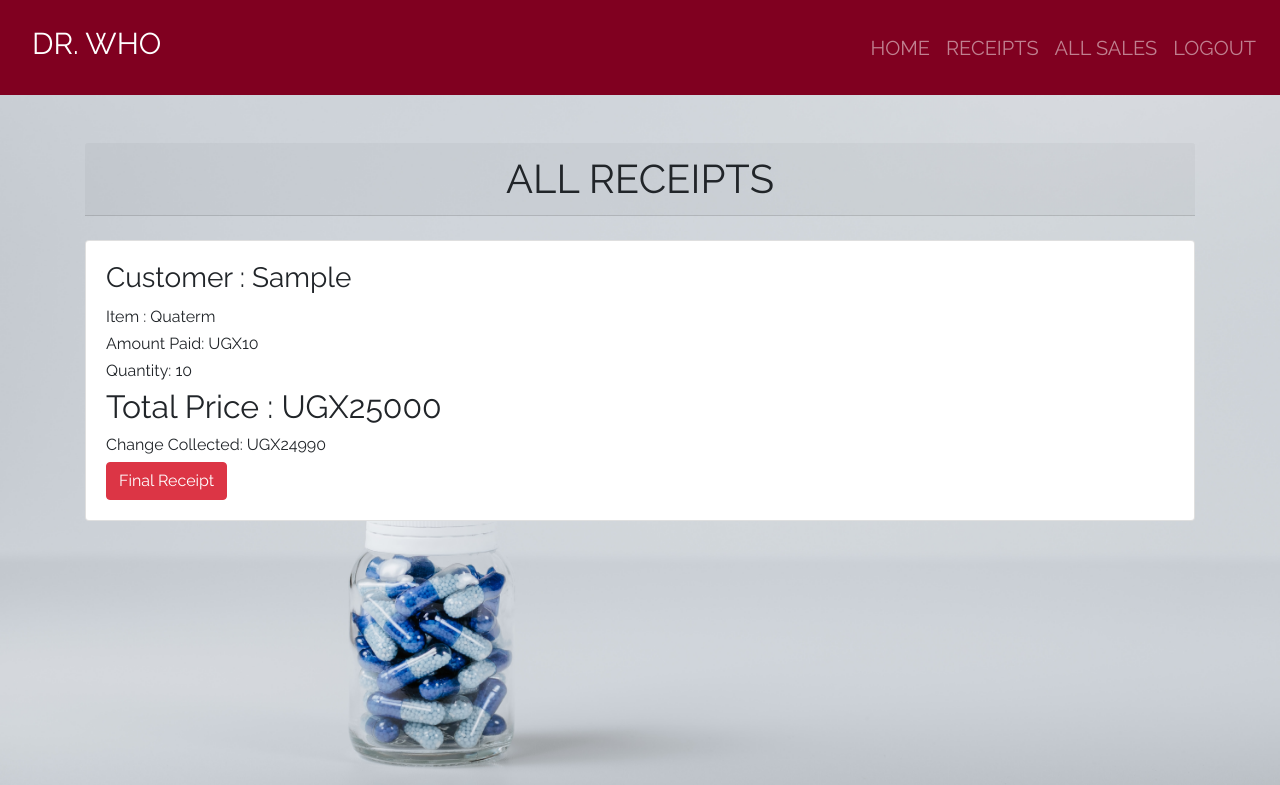
After one commit to kalosius/DR.Kalimunda, a Django app: page /reciept in a window 1280 px wide. The commit adds this page. Shown: the top 785 px of the page. Run offline with Django 4.2, Linux system fonts and the light colour scheme; a user stored in the database is signed in; data comes from the database, SQL or seed files in the repository; tables that the repository leaves empty hold one stand-in row (values such as "Sample post"); some libraries are stand-ins or nearby versions.

Commit message:
Added the sales receipt

```diff
--- a/dawa/admin.py
+++ b/dawa/admin.py
@@ -3,3 +3,5 @@ from .models import *
 # Register your models here.
 admin.site.register(Category)
 admin.site.register(Product)
+#Provide access to the admin to the sales
+admin.site.register(Sale)
--- a/dawa/models.py
+++ b/dawa/models.py
@@ -1,9 +1,6 @@
 from django.db import models
-
 # Create your models here.
-
-#models means description of the space on the database where we store things
-
+#model means description of the space on the database where we store things
 #models are python classes
 
 class Category(models.Model):
@@ -17,12 +14,40 @@ class Product(models.Model):
     # A foreign key is a column in one table that is being refrenced in another table
     category_name = models.ForeignKey(Category, on_delete=models.CASCADE, null=True, blank = True)
 
-    item_names = models.CharField(max_length =50, null = True, blank = True)
+    item_name = models.CharField(max_length =50, null = True, blank = True)
     total_quantity = models.IntegerField(default = 0, null = True, blank = True)
     issued_quantity = models.IntegerField(default = 0, null = True, blank = True)
-    received = models.IntegerField(default = 0, null = True, blank = True)
+    received_quantity = models.IntegerField(default = 0, null = True, blank = True)
     unit_price = models.IntegerField(default = 0, null = True, blank = True)
     manufacturer = models.CharField(max_length=50, null = True, blank = True)
     brand = models.CharField(max_length=50, null = True, blank = True)
     def __str__(self):
-        return self.item_names
+        return self.item_name
+
+class Sale(models.Model):
+    # The item name, the price, purchasers name, date of purchase, quantity purchased
+    item = models.ForeignKey( Product, on_delete = models.CASCADE)
+    quantity = models.IntegerField(default = 0, null = False, blank = True)
+    amount_received = models.IntegerField(default = 0, null = False, blank = True)
+    issued_to = models.CharField(max_length=50, null = True, blank = True)
+    unit_price = models.IntegerField(default = 0, null = False, blank = True)
+    #date = models.DateTimeField(auto_now_add = True)
+
+    #the method below calculates the total sale
+    def get_total(self):
+        total = self.quantity * self.item.unit_price
+        return int(total)
+
+    #calculate the change using the method below
+
+    def get_change(self):
+        change = self.get_total() - self.amount_received
+        return abs(int(change))
+
+    # Other fields are added here
+    def get_vat(self):
+        pass
+
+
+    def __str__(self):
+        return self.item.item_name
--- a/dawa/requirements.txt
+++ b/dawa/requirements.txt
@@ -1,10 +1,11 @@
 functionalities of the dawa project
 login and logout
 index page
-stock
+stock updating
 sales report
-stock listing> products
+stock listing> Category, products
 receits for purchasing
+
 
 '''
 modeling an object called products
--- a/dawa/urls.py
+++ b/dawa/urls.py
@@ -8,5 +8,10 @@ urlpatterns =[
     path('', auth_views.LoginView.as_view(template_name = 'products/login.html'), name = 'login' ),
     path('logout/', auth_views.LogoutView.as_view(template_name = 'products/logout.html'), name = 'logout' ),
     # this route is for buying [BUY ITEM]
-    path('index/<int:product_id>', views.product_detail, name = 'product_detail')
+    path('index/<int:product_id>', views.product_detail, name = 'product_detail'),
+    path('issue_item/<str:pk>/', views.issue_item, name = 'issue_item'),
+    path('add_to_stock/<str:pk>/', views.add_to_stock, name = 'add_to_stock'),
+    path('reciept', views.reciept, name='reciept'),
+
 ]
+# views match request to templates
--- a/dawa/views.py
+++ b/dawa/views.py
@@ -1,21 +1,24 @@
 from django.shortcuts import render, redirect
 from django.contrib.auth.decorators import login_required
-from .models import Product
+from .models import Product, Sale
 #now we are including our filters from the filters file
-from .filters import Product_filters
+from .filters import Product_filter
+
+# including our model forms created in the forms file
+from .forms import AddForm, SaleForm
 
 
 # Create your views here.
 
 def index(request):
     products = Product.objects.all().order_by('-id')
-    product_filter = Product_filters(request.GET,queryset= products)
+    product_filter = Product_filter(request.GET, queryset=products)
     products = product_filter.qs
-    return render(request,'index.html', {'products':products,'product_filter':product_filter})
+    return render(request,'products/index.html', {'products':products,'product_filter':product_filter})
 
 @login_required
 def home(request):
-    return render(request, 'aboutDrkali.html')
+    return render(request, 'products/aboutDrkali.html')
 
 
 
@@ -26,3 +29,39 @@ def home(request):
 def product_detail(request, product_id):
     product = Product.objects.get(id = product_id)
     return render(request, 'products/products_detail.html', {'product': product})
+
+@login_required
+def issue_item(request, pk):
+    issued_item = Product.objects.get(id = pk)
+    sales_form = SaleForm(request.POST)
+
+    if request.method == 'POST':
+        #check if required input is as is supposed to be
+        if sales_form.is_valid():
+            new_sales = sales_form.save(commit = False)
+            new_sales.item = issued_item
+            new_sales.unit_price = issued_item.unit_price
+            new_sales.save()
+            #to keep track of remainding stock aftr sale
+            issued_quantity = int(request.POST['quantity'])
+            issued_item.total_quantity -= issued_quantity
+            issued_item.save()
+            print(issued_item.item_name)
+            print(request.POST['quantity'])
+            print(issued_item.total_quantity)
+
+            return redirect('reciept')
+    return render(request, 'products/issue_item.html', {'sales_form':sales_form})
+
+@login_required
+def reciept(request):
+    sales = Sale.objects.all().order_by('-id')
+    return render(request, 'products/reciept.html', {'sales': sales})
+
+
+
+
+
+@login_required
+def add_to_stock(request, pk):
+    pass
--- a/templates/products/products_detail.html
+++ b/templates/products/products_detail.html
@@ -2,7 +2,7 @@
 <br></br>
 
 <div class = "container">
-    <a href="" ><input type="submit" value="Buy Item" class="btn btn-secondary" btn type="button"/></a>
+    <a href="{% url 'issue_item' product.id %}" ><input type="submit" value="Buy Item" class="btn btn-secondary" btn type="button"/></a>
     <a href="" ><input type= "submit" value="Add to Stock" class="btn btn-secondary btn" type="button"/></a>
 </div>
 
--- /dev/null
+++ b/templates/products/reciept.html
@@ -0,0 +1,29 @@
+{% extends 'products/base.html'%} {% block content%}
+<br /><br>
+<div class="container">
+  <h1 class="card-header text-center">ALL RECEIPTS</h1><br>
+  {% for sale in sales %}
+  <div class="card">
+    <div class="card-body">
+      <h3 class="card-title">Customer : {{sale.issued_to | title}}</h3>
+      <h6 class="card-text">Item : {{sale.item}}</h6>
+      <h6 class="card-text">Amount Paid:  UGX{{ sale.amount_received }}</h6>
+      <h6 class="card-text">Quantity: {{sale.quantity }}</h6>
+      <h2>Total Price :  UGX{{ sale.get_total }}</h2>
+      <div style="flex: 1">
+        <h6 class="card-text">Change Collected:  UGX{{ sale.get_change }}</h6>
+        <a href="">
+          <input
+            type="submit"
+            value="Final Receipt"
+            class="btn btn-danger"
+            type="button"
+          />
+        </a>
+      </div>
+    </div>
+  </div>
+  <br />
+  {% endfor %}
+</div>
+{% endblock %}
```
Also changed, not shown: dawa/filters.py (+6 -6 lines), dawa/forms.py (added, +17 -0 lines), templates/index.html (deleted, +0 -101 lines), templates/products/index.html (added, +48 -0 lines), templates/products/issue_item.html (added, +16 -0 lines), dawa/migrations/0004_rename_item_names_product_item_name_sale.py (added), dawa/migrations/0005_alter_sale_quantity.py (added), dawa/migrations/0006_rename_received_product_received_quantity.py (added), dawa/migrations/0007_alter_sale_amount_received_alter_sale_unit_price.py (added), db.sqlite3, templates/products/aboutDrkali.html (renamed from templates/aboutDrkali.html).
